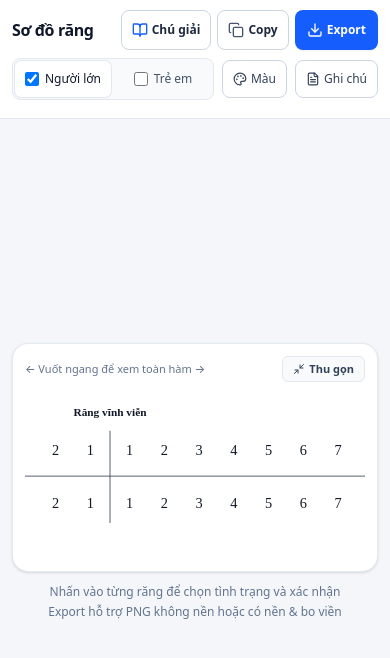
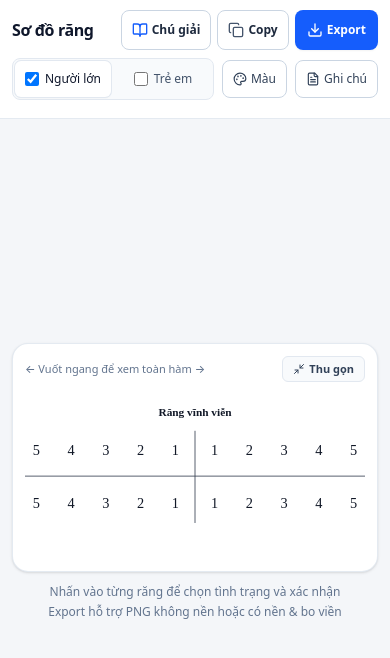
Before and after one commit to namthuan8947/dentalChart, a React (Vite) app: page / in a window 390 px wide. Shown: the top 658 px of the page. Built offline with nearby package versions, Linux system fonts and the light colour scheme.

Commit message:
Fix mobile left-side clipping on Q1/Q4 when collapsing or scrolling dental chart

```diff
--- a/src/App.tsx
+++ b/src/App.tsx
@@ -60,6 +60,10 @@ export function App() {
   useEffect(() => {
     const el = chartScrollRef.current;
     if (!el) return;
+    if (!mobileZoomed) {
+      el.scrollLeft = 0;
+      return;
+    }
     // Center the horizontal scroll on mobile so the midline (4-1 | 1-4) is centered
     if (el.scrollWidth > el.clientWidth) {
       el.scrollLeft = (el.scrollWidth - el.clientWidth) / 2;
@@ -568,7 +572,6 @@ export function App() {
             ref={chartScrollRef}
             className="w-full overflow-x-auto sm:overflow-visible"
           >
-            <div className="flex justify-center">
             <DentalChartSvg
               svgRef={svgRef}
               showPermanent={showPermanent}
@@ -586,11 +589,10 @@ export function App() {
               annotationColor={annotationColor}
               className={
                 mobileZoomed
-                    ? 'min-w-[680px] sm:min-w-0 w-full h-auto max-w-[960px] select-none'
-                    : 'w-full h-auto max-w-[960px] select-none'
+                  ? 'block mx-auto w-[680px] max-w-none sm:w-full sm:max-w-[960px] h-auto select-none'
+                  : 'block mx-auto w-full max-w-[960px] h-auto select-none'
               }
             />
-            </div>
           </div>
         </div>
 
```
Lines whose indentation alone changed are shown as unchanged.
